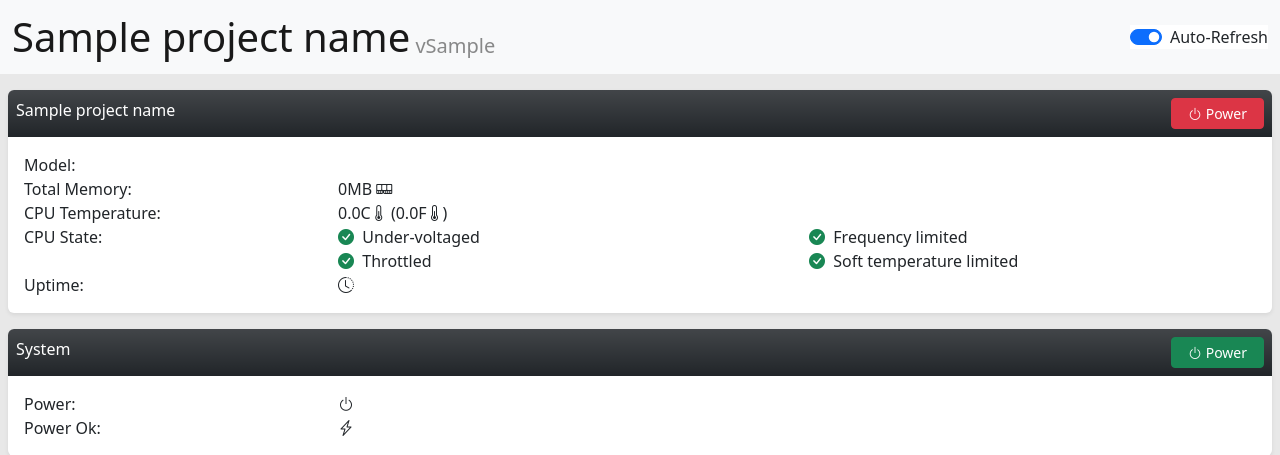
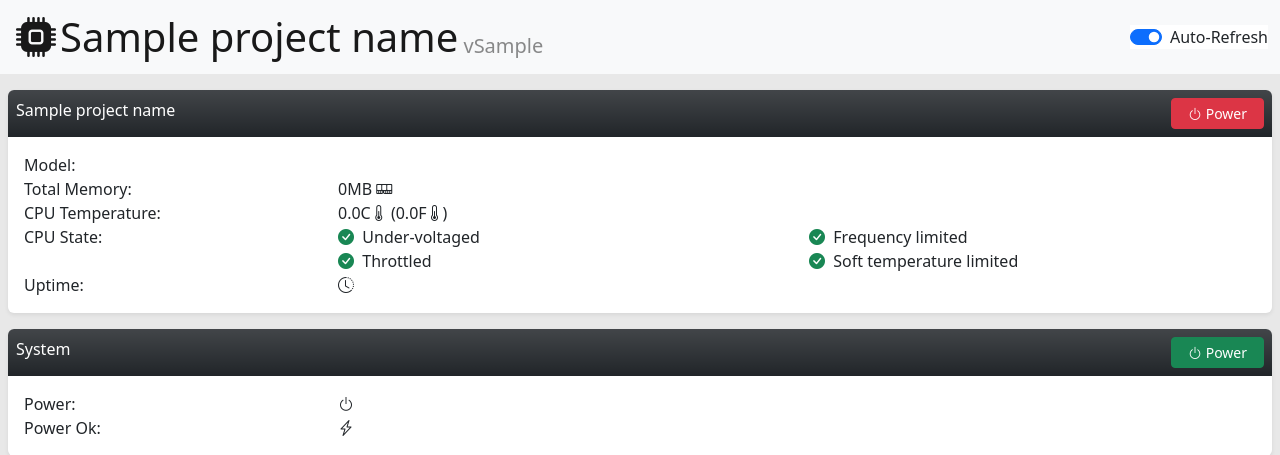
Before and after one commit to brunokc/pyBMC, a Flask app: template pyBMC/templates/main.html in a window 1280 px wide. Shown: the top 455 px of the page. Run offline with Flask 2, Linux system fonts and the light colour scheme; the template is opened without the code that fills it: most values are stand-ins (such as "Sample title", 1, 10 or a date in 2020); some libraries are stand-ins or nearby versions.

Commit message:
Add icon to pyBMC

```diff
--- a/pyBMC/templates/main.html
+++ b/pyBMC/templates/main.html
@@ -22,7 +22,7 @@
   <nav class="navbar navbar-light bg-light">
     <div class="container-fluid">
       <div class="navbar-brand">
-        <span class="h1">{{ project_name }}</span>
+        <span class="h1"><i class="bi bi-cpu-fill p-1"></i>{{ project_name }}</span>
         <span class="align-bottom opacity-50">v{{ project_version }}</span>
       </div>
       <form class="d-flex form-switch">
```
